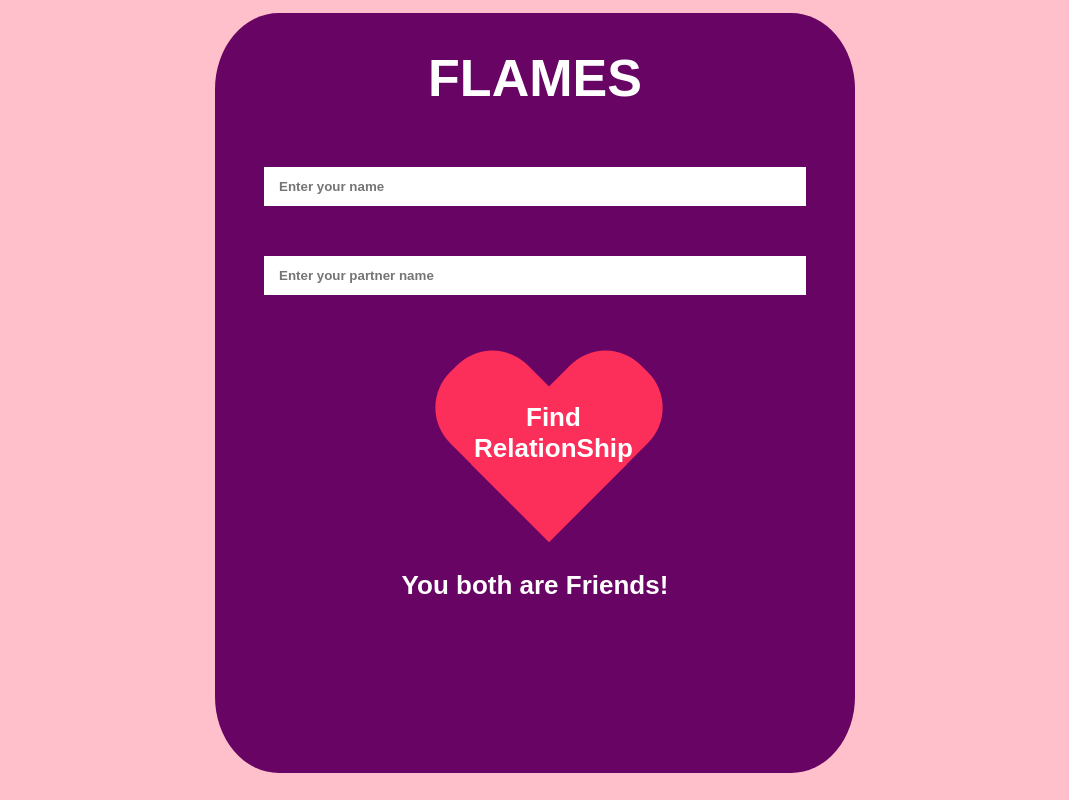
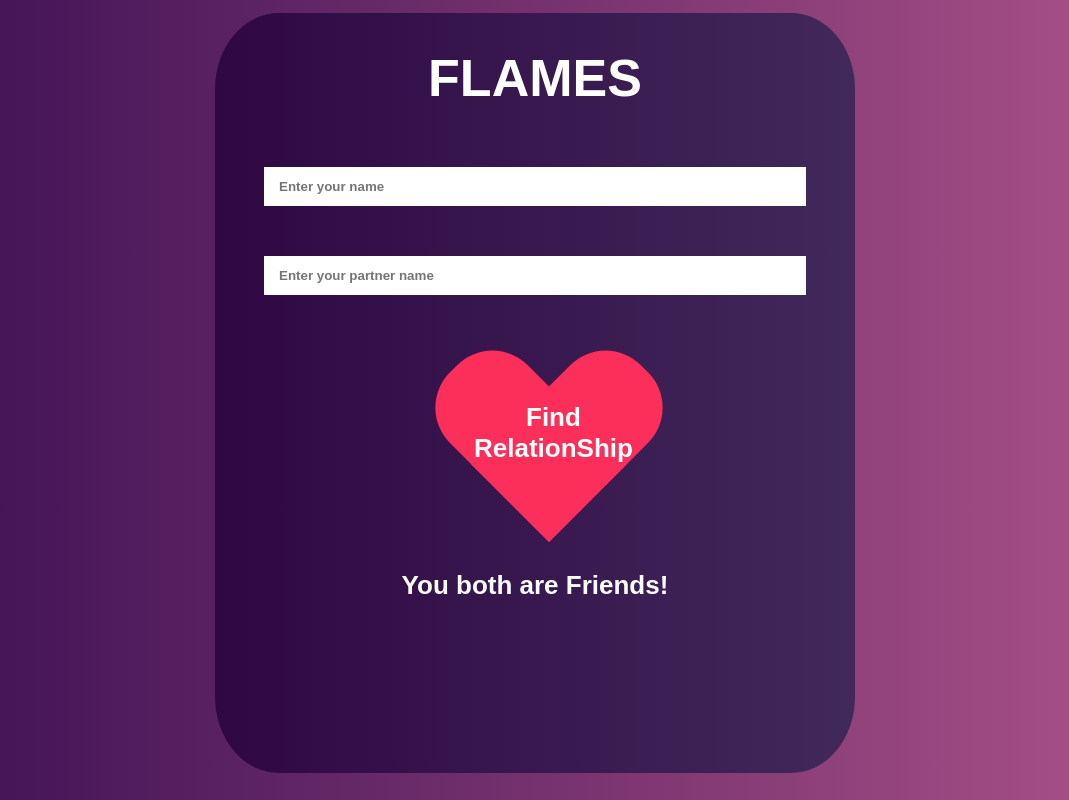
Before and after one commit to RamyaChinnadurai/100DaysOfCode, a React (Create React App) app in the folder flames/: page / in a window 1280 px wide. Shown: the whole page, without its empty margins (105-1174 px from the left). Built offline with nearby package versions, Linux system fonts and the light colour scheme.

Commit message:
Update - css background

```diff
--- a/flames/src/App.css
+++ b/flames/src/App.css
@@ -1,6 +1,8 @@
 .App {
   text-align: center;
-  background-color: pink;
+  background: #ad5389;  /* fallback for old browsers */
+  background: -webkit-linear-gradient(to right, #3c1053, #ad5389);  /* Chrome 10-25, Safari 5.1-6 */
+  background: linear-gradient(to right, #3c1053, #ad5389); /* W3C, IE 10+/ Edge, Firefox 16+, Chrome 26+, Opera 12+, Safari 7+ */
   min-height: 100vh;
   font-family: fantasy;
 }
--- a/flames/src/Components/styles/index.js
+++ b/flames/src/Components/styles/index.js
@@ -74,7 +74,9 @@ export const RelationShip = styled.div`
 
 export const OuterDiv = styled.div`
     margin: 1%;
-    background: #670464;
+    background: #41295a;  /* fallback for old browsers */
+    background: -webkit-linear-gradient(to right, #2F0743, #41295a);  /* Chrome 10-25, Safari 5.1-6 */
+    background: linear-gradient(to right, #2F0743, #41295a); /* W3C, IE 10+/ Edge, Firefox 16+, Chrome 26+, Opera 12+, Safari 7+ */
     width: 50%;
     height: 95vh;
     border-radius: 10%;
```
